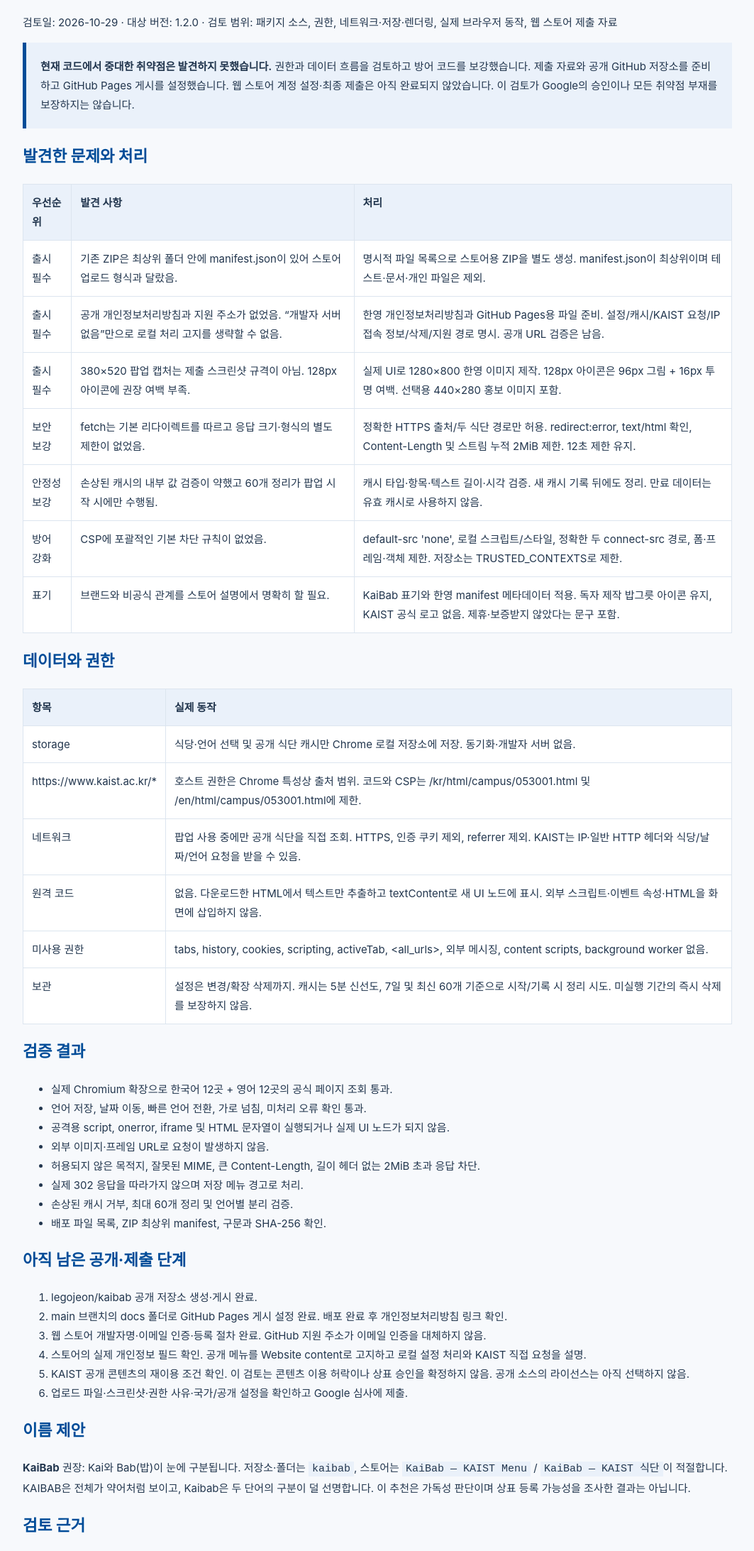
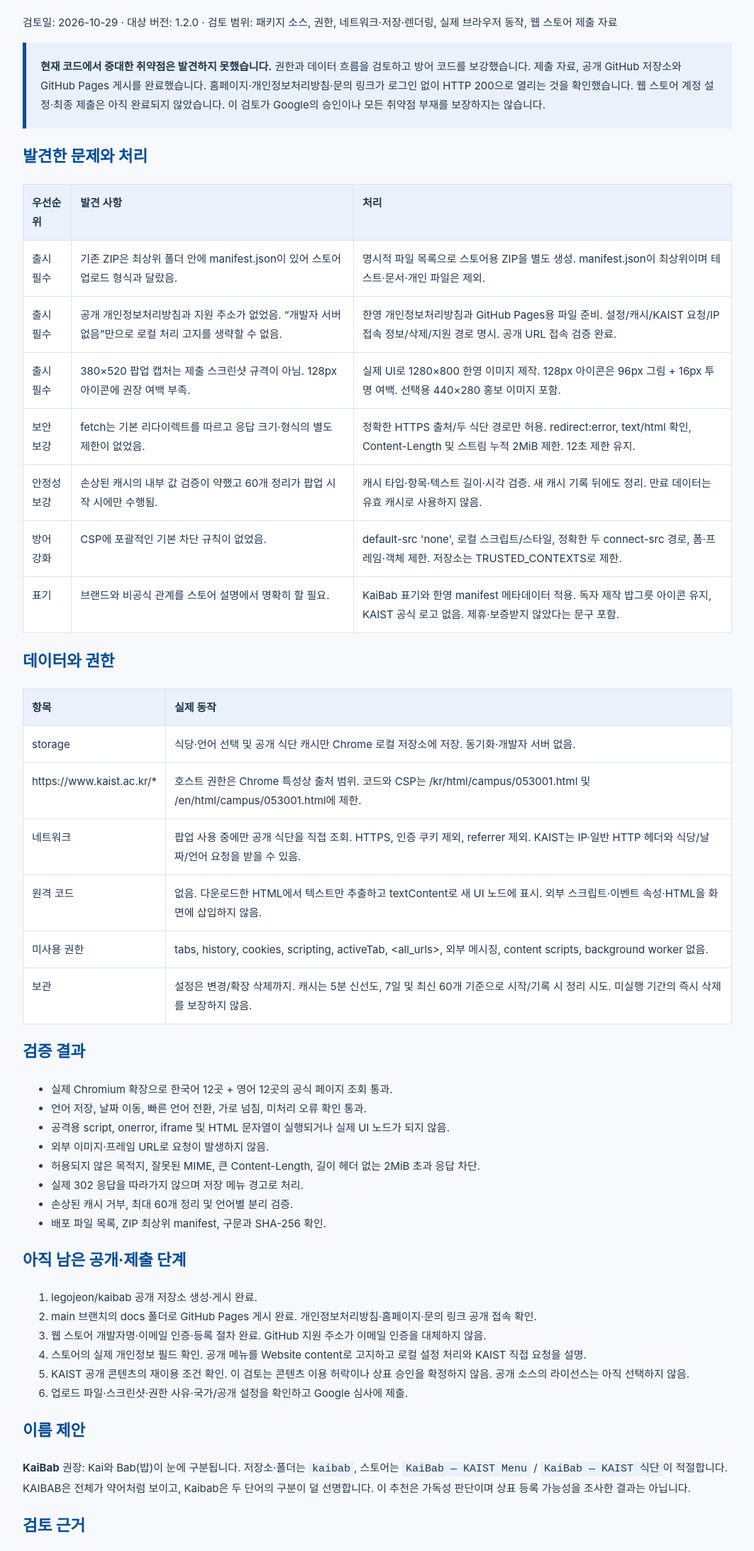
Before and after one commit to legojeon/kaibab, a browser extension: page store/SECURITY-REVIEW.html in a window 1280 px wide. Shown: the part 109-2294 px from the top of the page at 71% size, without its empty margins (108-1171 px from the left). Drawn offline with Linux system fonts and the light colour scheme.

Commit message:
Record successful public URL verification

```diff
--- a/store/SECURITY-REVIEW.html
+++ b/store/SECURITY-REVIEW.html
@@ -1,9 +1,9 @@
 <!doctype html><html lang="ko"><meta charset="utf-8"><meta name="viewport" content="width=device-width,initial-scale=1"><title>KaiBab 보안 및 출시 준비 검토</title><style>body{max-width:1000px;margin:48px auto;padding:0 24px;font:15px/1.8 -apple-system,BlinkMacSystemFont,'Apple SD Gothic Neo',sans-serif;color:#22364e;background:#f7f9fc}h1,h2{color:#004c98}h1{font-size:32px}table{border-collapse:collapse;width:100%;background:white}th,td{border:1px solid #dce5ef;padding:12px;text-align:left;vertical-align:top}th{background:#eaf1fa}code{background:#eaf1fa;padding:2px 5px}a{color:#004c98}.status{padding:20px;border-left:5px solid #004c98;background:#eaf1fa}.note{color:#697a90}</style>
 <h1>KaiBab · 보안 및 출시 준비 검토</h1><p>검토일: 2026-10-29 · 대상 버전: 1.2.0 · 검토 범위: 패키지 소스, 권한, 네트워크·저장·렌더링, 실제 브라우저 동작, 웹 스토어 제출 자료</p>
-<p class="status"><strong>현재 코드에서 중대한 취약점은 발견하지 못했습니다.</strong> 권한과 데이터 흐름을 검토하고 방어 코드를 보강했습니다. 제출 자료와 공개 GitHub 저장소를 준비하고 GitHub Pages 게시를 설정했습니다. 웹 스토어 계정 설정·최종 제출은 아직 완료되지 않았습니다. 이 검토가 Google의 승인이나 모든 취약점 부재를 보장하지는 않습니다.</p>
+<p class="status"><strong>현재 코드에서 중대한 취약점은 발견하지 못했습니다.</strong> 권한과 데이터 흐름을 검토하고 방어 코드를 보강했습니다. 제출 자료, 공개 GitHub 저장소와 GitHub Pages 게시를 완료했습니다. 홈페이지·개인정보처리방침·문의 링크가 로그인 없이 HTTP 200으로 열리는 것을 확인했습니다. 웹 스토어 계정 설정·최종 제출은 아직 완료되지 않았습니다. 이 검토가 Google의 승인이나 모든 취약점 부재를 보장하지는 않습니다.</p>
 <h2>발견한 문제와 처리</h2><table><tr><th>우선순위</th><th>발견 사항</th><th>처리</th></tr>
 <tr><td>출시 필수</td><td>기존 ZIP은 최상위 폴더 안에 manifest.json이 있어 스토어 업로드 형식과 달랐음.</td><td>명시적 파일 목록으로 스토어용 ZIP을 별도 생성. manifest.json이 최상위이며 테스트·문서·개인 파일은 제외.</td></tr>
-<tr><td>출시 필수</td><td>공개 개인정보처리방침과 지원 주소가 없었음. “개발자 서버 없음”만으로 로컬 처리 고지를 생략할 수 없음.</td><td>한영 개인정보처리방침과 GitHub Pages용 파일 준비. 설정/캐시/KAIST 요청/IP 접속 정보/삭제/지원 경로 명시. 공개 URL 검증은 남음.</td></tr>
+<tr><td>출시 필수</td><td>공개 개인정보처리방침과 지원 주소가 없었음. “개발자 서버 없음”만으로 로컬 처리 고지를 생략할 수 없음.</td><td>한영 개인정보처리방침과 GitHub Pages용 파일 준비. 설정/캐시/KAIST 요청/IP 접속 정보/삭제/지원 경로 명시. 공개 URL 접속 검증 완료.</td></tr>
 <tr><td>출시 필수</td><td>380×520 팝업 캡처는 제출 스크린샷 규격이 아님. 128px 아이콘에 권장 여백 부족.</td><td>실제 UI로 1280×800 한영 이미지 제작. 128px 아이콘은 96px 그림 + 16px 투명 여백. 선택용 440×280 홍보 이미지 포함.</td></tr>
 <tr><td>보안 보강</td><td>fetch는 기본 리다이렉트를 따르고 응답 크기·형식의 별도 제한이 없었음.</td><td>정확한 HTTPS 출처/두 식단 경로만 허용. redirect:error, text/html 확인, Content-Length 및 스트림 누적 2MiB 제한. 12초 제한 유지.</td></tr>
 <tr><td>안정성 보강</td><td>손상된 캐시의 내부 값 검증이 약했고 60개 정리가 팝업 시작 시에만 수행됨.</td><td>캐시 타입·항목·텍스트 길이·시각 검증. 새 캐시 기록 뒤에도 정리. 만료 데이터는 유효 캐시로 사용하지 않음.</td></tr>
@@ -11,6 +11,6 @@
 <tr><td>표기</td><td>브랜드와 비공식 관계를 스토어 설명에서 명확히 할 필요.</td><td>KaiBab 표기와 한영 manifest 메타데이터 적용. 독자 제작 밥그릇 아이콘 유지, KAIST 공식 로고 없음. 제휴·보증받지 않았다는 문구 포함.</td></tr></table>
 <h2>데이터와 권한</h2><table><tr><th>항목</th><th>실제 동작</th></tr><tr><td>storage</td><td>식당·언어 선택 및 공개 식단 캐시만 Chrome 로컬 저장소에 저장. 동기화·개발자 서버 없음.</td></tr><tr><td>https://www.kaist.ac.kr/*</td><td>호스트 권한은 Chrome 특성상 출처 범위. 코드와 CSP는 /kr/html/campus/053001.html 및 /en/html/campus/053001.html에 제한.</td></tr><tr><td>네트워크</td><td>팝업 사용 중에만 공개 식단을 직접 조회. HTTPS, 인증 쿠키 제외, referrer 제외. KAIST는 IP·일반 HTTP 헤더와 식당/날짜/언어 요청을 받을 수 있음.</td></tr><tr><td>원격 코드</td><td>없음. 다운로드한 HTML에서 텍스트만 추출하고 textContent로 새 UI 노드에 표시. 외부 스크립트·이벤트 속성·HTML을 화면에 삽입하지 않음.</td></tr><tr><td>미사용 권한</td><td>tabs, history, cookies, scripting, activeTab, &lt;all_urls&gt;, 외부 메시징, content scripts, background worker 없음.</td></tr><tr><td>보관</td><td>설정은 변경/확장 삭제까지. 캐시는 5분 신선도, 7일 및 최신 60개 기준으로 시작/기록 시 정리 시도. 미실행 기간의 즉시 삭제를 보장하지 않음.</td></tr></table>
 <h2>검증 결과</h2><ul><li>실제 Chromium 확장으로 한국어 12곳 + 영어 12곳의 공식 페이지 조회 통과.</li><li>언어 저장, 날짜 이동, 빠른 언어 전환, 가로 넘침, 미처리 오류 확인 통과.</li><li>공격용 script, onerror, iframe 및 HTML 문자열이 실행되거나 실제 UI 노드가 되지 않음.</li><li>외부 이미지·프레임 URL로 요청이 발생하지 않음.</li><li>허용되지 않은 목적지, 잘못된 MIME, 큰 Content-Length, 길이 헤더 없는 2MiB 초과 응답 차단.</li><li>실제 302 응답을 따라가지 않으며 저장 메뉴 경고로 처리.</li><li>손상된 캐시 거부, 최대 60개 정리 및 언어별 분리 검증.</li><li>배포 파일 목록, ZIP 최상위 manifest, 구문과 SHA-256 확인.</li></ul>
-<h2>아직 남은 공개·제출 단계</h2><ol><li>legojeon/kaibab 공개 저장소 생성·게시 완료.</li><li>main 브랜치의 docs 폴더로 GitHub Pages 게시 설정 완료. 배포 완료 후 개인정보처리방침 링크 확인.</li><li>웹 스토어 개발자명·이메일 인증·등록 절차 완료. GitHub 지원 주소가 이메일 인증을 대체하지 않음.</li><li>스토어의 실제 개인정보 필드 확인. 공개 메뉴를 Website content로 고지하고 로컬 설정 처리와 KAIST 직접 요청을 설명.</li><li>KAIST 공개 콘텐츠의 재이용 조건 확인. 이 검토는 콘텐츠 이용 허락이나 상표 승인을 확정하지 않음. 공개 소스의 라이선스는 아직 선택하지 않음.</li><li>업로드 파일·스크린샷·권한 사유·국가/공개 설정을 확인하고 Google 심사에 제출.</li></ol>
+<h2>아직 남은 공개·제출 단계</h2><ol><li>legojeon/kaibab 공개 저장소 생성·게시 완료.</li><li>main 브랜치의 docs 폴더로 GitHub Pages 게시 완료. 개인정보처리방침·홈페이지·문의 링크 공개 접속 확인.</li><li>웹 스토어 개발자명·이메일 인증·등록 절차 완료. GitHub 지원 주소가 이메일 인증을 대체하지 않음.</li><li>스토어의 실제 개인정보 필드 확인. 공개 메뉴를 Website content로 고지하고 로컬 설정 처리와 KAIST 직접 요청을 설명.</li><li>KAIST 공개 콘텐츠의 재이용 조건 확인. 이 검토는 콘텐츠 이용 허락이나 상표 승인을 확정하지 않음. 공개 소스의 라이선스는 아직 선택하지 않음.</li><li>업로드 파일·스크린샷·권한 사유·국가/공개 설정을 확인하고 Google 심사에 제출.</li></ol>
 <h2>이름 제안</h2><p><strong>KaiBab</strong> 권장: Kai와 Bab(밥)이 눈에 구분됩니다. 저장소·폴더는 <code>kaibab</code>, 스토어는 <code>KaiBab — KAIST Menu</code> / <code>KaiBab — KAIST 식단</code>이 적절합니다. KAIBAB은 전체가 약어처럼 보이고, Kaibab은 두 단어의 구분이 덜 선명합니다. 이 추천은 가독성 판단이며 상표 등록 가능성을 조사한 결과는 아닙니다.</p>
 <h2>검토 근거</h2><ul><li><a href="https://developer.chrome.com/docs/webstore/prepare">제출 패키지와 메타데이터</a></li><li><a href="https://developer.chrome.com/docs/webstore/images">스토어 이미지 규격</a></li><li><a href="https://developer.chrome.com/docs/webstore/cws-dashboard-privacy">권한·데이터 처리 고지</a></li><li><a href="https://developer.chrome.com/docs/webstore/program-policies/user-data-faq">로컬 처리와 개인정보처리방침 FAQ</a></li><li><a href="https://developer.chrome.com/docs/webstore/set-up-account">개발자 계정과 이메일 인증</a></li><li><a href="https://developer.chrome.com/docs/webstore/program-policies/impersonation-and-intellectual-property">사칭·지식재산 정책</a></li><li><a href="https://developer.chrome.com/docs/extensions/reference/api/storage">로컬 저장소와 삭제 동작</a></li></ul><p class="note">검토 방식은 소스 리뷰 및 목적에 맞춘 브라우저 테스트입니다. 침투 테스트, Google 심사, 법률·상표 심사 또는 KAIST의 승인에 해당하지 않습니다.</p></html>
--- a/store/SUBMISSION-CHECKLIST.txt
+++ b/store/SUBMISSION-CHECKLIST.txt
@@ -14,7 +14,7 @@ Prepared locally
 Still required before submission
 [done] Reviewed and published the PUBLIC legojeon/kaibab repository with user authorization.
 [done] Configured GitHub Pages to publish /docs from the main branch.
-[ ] Confirm the completed Pages deployment and unauthenticated privacy URL before submission.
+[done] Pages deployment succeeded; home, privacy policy and Issues each returned HTTP 200 without login.
 [ ] Confirm publisher display name; independently register/verify the Chrome Web Store developer account email.
 [ ] Complete developer registration / one-time fee and required account security checks in the current dashboard.
 [ ] Confirm rights/terms for public redistribution of the school menu content. The code uses public pages,
```
